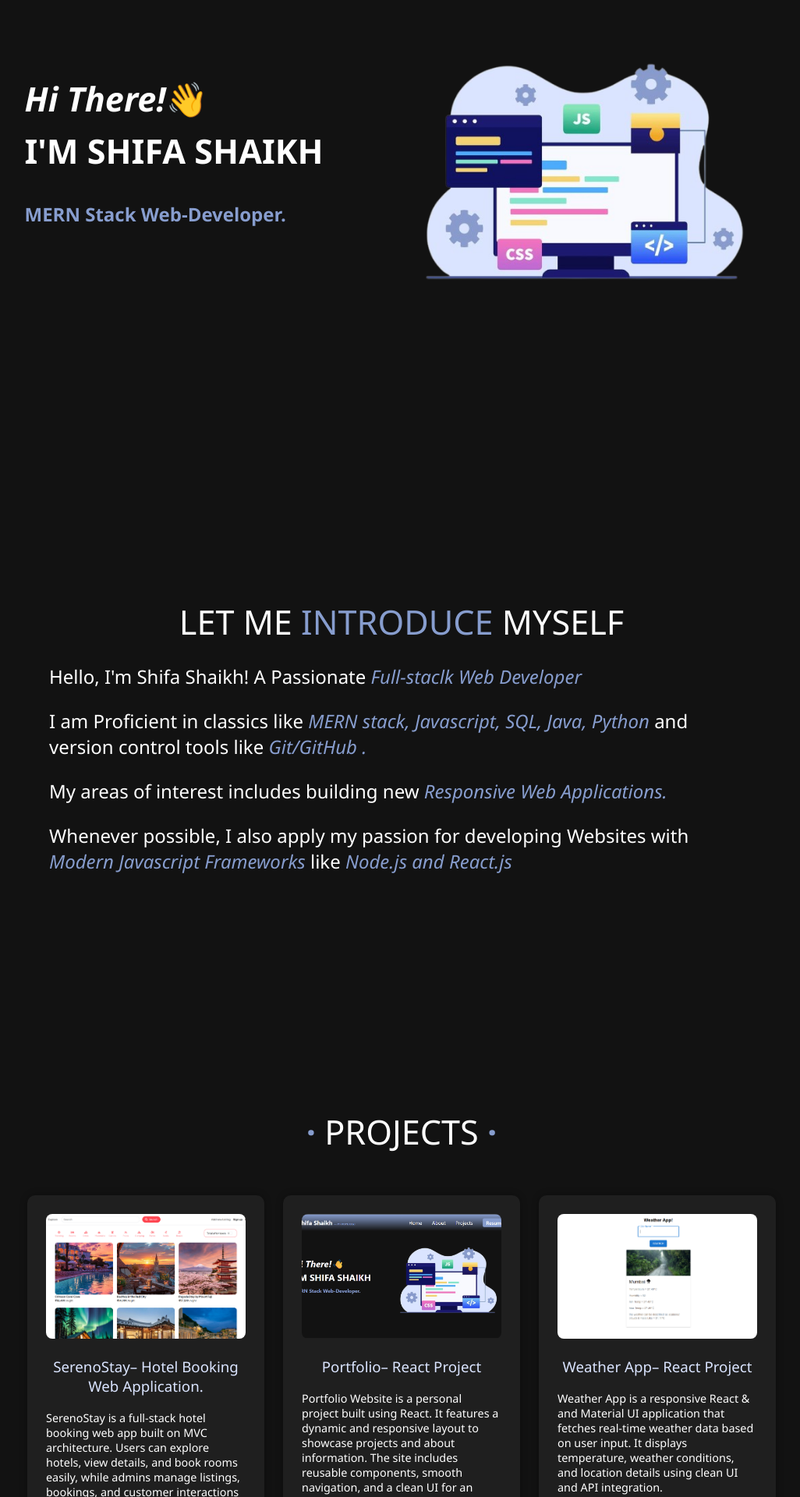
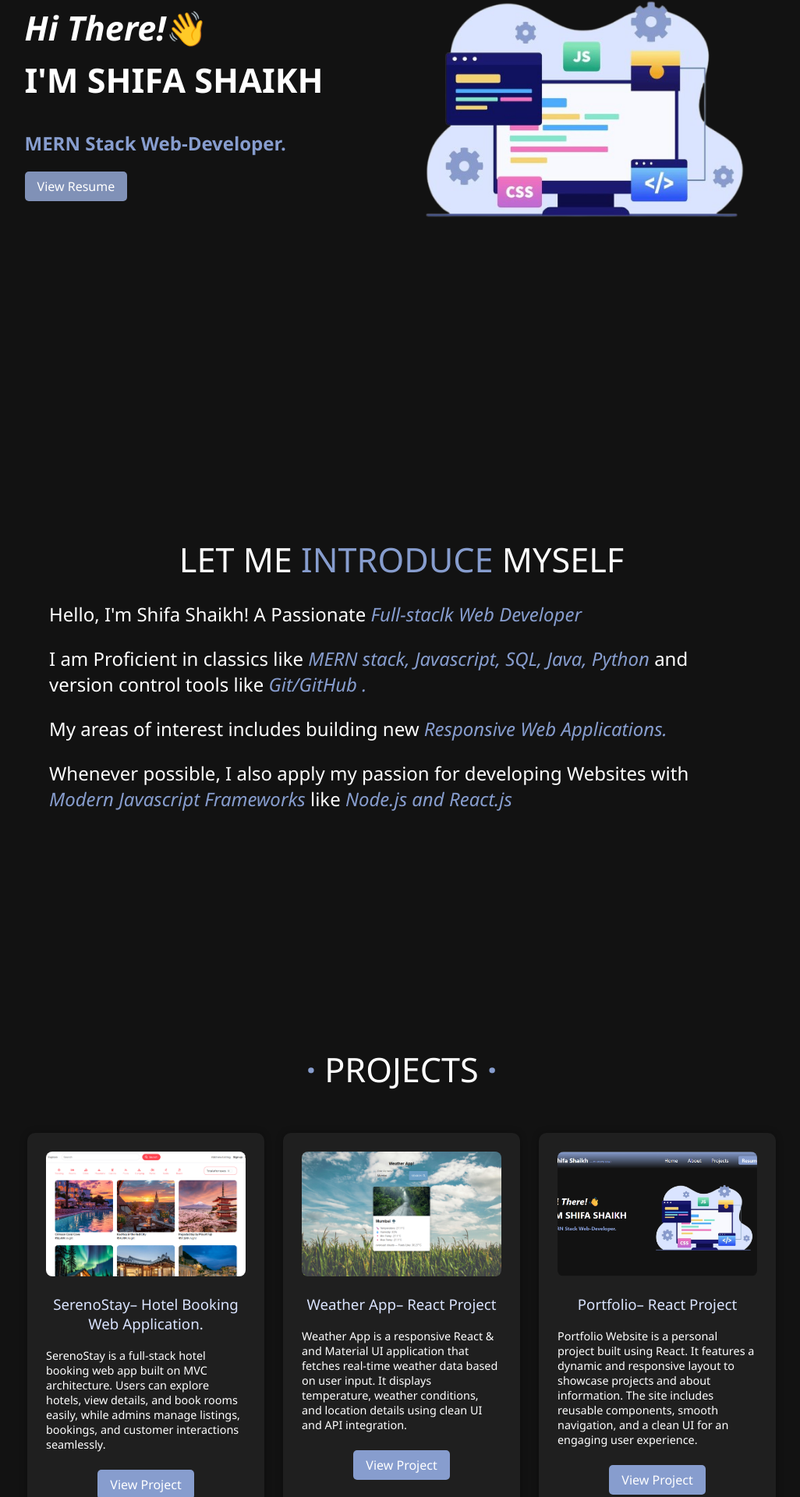
Before and after one commit to shifantasticc/My-Portfolio, a React (Vite) app: page / in a window 1280 px wide. Shown: the part 268-2188 px from the top of the page at 78% size, without its empty margins (125-1151 px from the left). Built offline with nearby package versions, Linux system fonts and the light colour scheme.

Commit message:
Updating Projects in Portfolio

```diff
--- a/src/App.jsx
+++ b/src/App.jsx
@@ -1,9 +1,9 @@
-import React from 'react';
 import Navbar from './components/Navbar';
 import Hero from './components/Hero';
 import Projects from './components/Projects';
 import About from './components/About';
 import Footer from './components/Footer';
+// import './App.css';
 
 function App() {
   return (
--- a/src/components/About.jsx
+++ b/src/components/About.jsx
@@ -1,4 +1,3 @@
-import React from 'react';
 import './About.css';
 
 const About = () => {
@@ -33,7 +32,6 @@ const About = () => {
             <i>
               <span>Responsive Web Applications. </span>
             </i>
-            {/* and also in areas related to Cyber security. */}
           </p>
 
           <p>
--- a/src/components/Footer.jsx
+++ b/src/components/Footer.jsx
@@ -1,4 +1,3 @@
-import React from 'react';
 import './Footer.css';
 
 const Footer = () => {
--- a/src/components/Hero.css
+++ b/src/components/Hero.css
@@ -7,6 +7,7 @@
   text-align: left;
   padding: 2rem;
   margin: 3rem;
+  margin-top: -2rem;
   gap: 5rem;
   flex-direction: row;
   flex-wrap: wrap;
@@ -35,6 +36,19 @@
   margin-bottom: 1rem;
 }
 
+.hero .btn {
+  margin-top: 1rem;
+  margin-right: 1.5rem;
+  background-color: #8091b7;
+  color: #ffffff;
+  border: none;
+  border-radius: 5px;
+}
+
+.hero .btn:hover {
+  background-color: #65769a;
+}
+
 .Home-Img {
   flex: 1;
   max-width: 45%;
@@ -52,7 +66,6 @@
   object-fit: contain;
 }
 
-/* ✅ Responsive styles */
 @media (max-width: 950px) {
   .hero {
     flex-direction: column;
--- a/src/components/Hero.jsx
+++ b/src/components/Hero.jsx
@@ -1,23 +1,30 @@
-import React from 'react';
 import './Hero.css';
-import Image from "/WebDev.png"
+import Image from '/WebDev.png';
 
 const Hero = () => {
   return (
-    <div className="hero" id='home'>
-      <div className="Home-Intro">
-        <h1><i>Hi There!</i>👋</h1>
-        <h1>I'M SHIFA SHAIKH</h1>
-        <h2><span>MERN Stack Web-Developer.</span></h2>
+    <>
+      <div className="hero" id="home">
+        <div className="Home-Intro">
+          <h1>
+            <i>Hi There!</i>👋
+          </h1>
+          <h1>I'M SHIFA SHAIKH</h1>
+          <h2>
+            <span>MERN Stack Web-Developer.</span>
+          </h2>
+          <a href="resume-ShifaShaikh.pdf" download className="btn">
+            View Resume
+          </a>
+          {/* <a href="/" className="btn">
+            Contact Me
+          </a> */}
+        </div>
+        <div className="Home-Img">
+          <img src={Image} alt="Web Developer" className="hero-image" />
+        </div>
       </div>
-      <div className="Home-Img">
-       <img
-          src={Image}
-          alt="Web Developer"
-          className="hero-image"
-        />
-      </div>
-    </div>
+    </>
   );
 };
 
--- a/src/components/Navbar.css
+++ b/src/components/Navbar.css
@@ -10,6 +10,7 @@
   padding: 1rem 10rem;
   height: 4rem;
   flex-wrap: wrap;
+  background: linear-gradient(to bottom, #879dce, #121212);
 }
 
 .logo span {
@@ -30,14 +31,6 @@
   transition: font-size 0.3s ease;
 }
 
-.navbar.scrolled {
-  background: linear-gradient(to bottom, #879dce, #121212);
-}
-
-.navbar.scrolled ul a {
-  color: white;
-}
-
 .navbar ul {
   display: flex;
   list-style: none;
@@ -48,7 +41,7 @@
 }
 
 .navbar ul a {
-  color: #879dce;
+  color: white;
   text-decoration: none;
 }
 
--- a/src/components/Projects.css
+++ b/src/components/Projects.css
@@ -25,6 +25,7 @@
 
 .projects-grid {
   display: grid;
+  align-items: stretch;
   grid-template-columns: repeat(auto-fit, minmax(280px, 1fr));
   gap: 1.5rem;
   margin-top: 1rem;
@@ -57,6 +58,7 @@
 
 .project-btn {
   display: inline-block;
+  justify-content: center;
   margin-top: 0.5rem;
   background-color: #879dce;
   color: white;
--- a/src/components/Projects.jsx
+++ b/src/components/Projects.jsx
@@ -1,4 +1,3 @@
-import React from 'react';
 import './Projects.css';
 
 const projectData = [
@@ -10,18 +9,18 @@ const projectData = [
     link: 'https://serenostay-project.onrender.com/listings',
   },
   {
+    title: 'Weather App– React Project',
+    description:
+      'Weather App is a responsive React & and Material UI application that fetches real-time weather data based on user input. It displays temperature, weather conditions, and location details using clean UI and API integration.',
+    image: 'WeatherApp.png',
+    link: 'https://github.com/shifantasticc/Practice-React',
+  },
+  {
     title: 'Portfolio– React Project',
     description:
       'Portfolio Website is a personal project built using React. It features a dynamic and responsive layout to showcase projects and about information. The site includes reusable components, smooth navigation, and a clean UI for an engaging user experience.',
     image: 'Portfolio.png',
     link: 'https://portfolio-shifa.netlify.app/',
-  },
-  {
-    title: 'Weather App– React Project',
-    description:
-      'Weather App is a responsive React & and Material UI application that fetches real-time weather data based on user input. It displays temperature, weather conditions, and location details using clean UI and API integration.',
-    image: 'Weather.png',
-    link: 'https://github.com/shifantasticc/Practice-React',
   },
   {
     title: 'Simon Says Game',
```
Also changed, not shown: src/components/Navbar.jsx (+6 -6 lines), public/Weather.png (deleted), public/WeatherApp.png (added).
